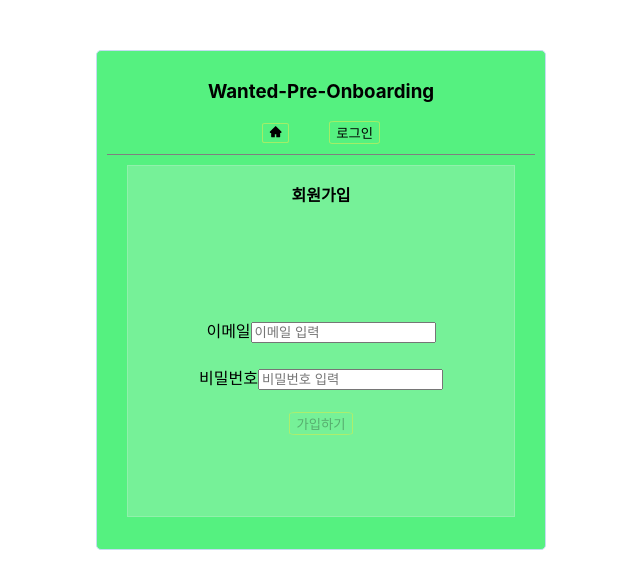
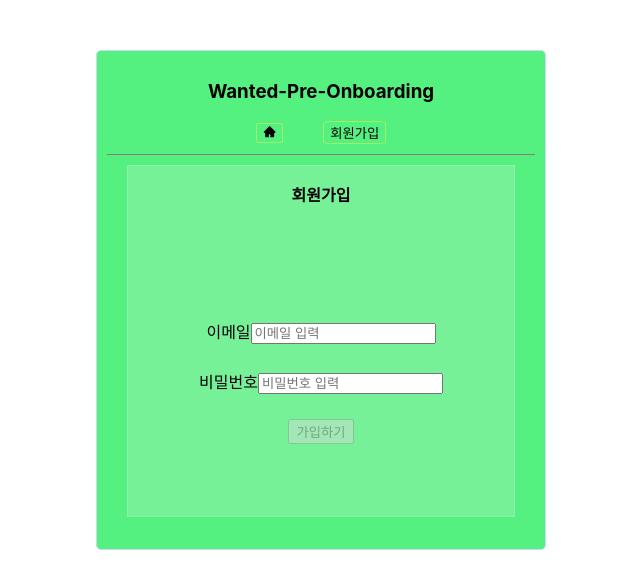
Before and after one commit to DataCodeLiteracy/wanted-pre-onboarding-frontend, a React (Create React App) app: page /signup in a window 1280 px wide. Shown: the top 588 px of the page, without its empty margins (302-942 px from the left). Built offline with nearby package versions, Linux system fonts and the light colour scheme.

Commit message:
refac: 회원가입, 로그인 페이지 중복되는 부분 컴포넌트 분리하기
* Auth 컴포넌트
  - UI가 동일하기 대부분 동일하기 때문에 버튼과 타이틀 그리고 호출하는 함수를
    prop으로 전달해서 Auth 컴포넌트로 분리

2023.07.04

```diff
--- a/src/components/Auth.tsx
+++ b/src/components/Auth.tsx
@@ -0,0 +1,74 @@
+import { useContext } from 'react'
+import AppHeader from '../components/AppHeader'
+import { SignForm, SignTitle, SignWrapper, SignMain } from '../styles/SignStyle'
+import { AuthContext, AuthContextProps } from '../context/AuthContext'
+interface AuthProps {
+  sign: string
+  signBtn: string
+  handleSign: (e: React.FormEvent<HTMLFormElement>) => void
+}
+
+const Auth = ({ sign, signBtn, handleSign }: AuthProps) => {
+  const authContext = useContext<AuthContextProps | null>(AuthContext)
+
+  if (!authContext) {
+    return
+  }
+
+  const {
+    email,
+    password,
+    btnDisabled,
+    navigate,
+    handleEmailChange,
+    handlePasswordChange
+  } = authContext
+  return (
+    <SignWrapper>
+      <AppHeader
+        navigate={navigate}
+        showLogoutButton={false}
+        showHomeButton={true}
+        showSignupButton={true}
+        showSigninButton={false}
+      />
+      <SignMain>
+        <SignTitle>{sign}</SignTitle>
+        <SignForm onSubmit={handleSign}>
+          <div>
+            <label htmlFor="email">이메일</label>
+            <input
+              id="email"
+              data-testid="email-input"
+              type="text"
+              placeholder="이메일 입력"
+              value={email}
+              onChange={handleEmailChange}
+            />
+          </div>
+          <div>
+            <label htmlFor="password">비밀번호</label>
+            <input
+              id="password"
+              data-testid="password-input"
+              type="password"
+              placeholder="비밀번호 입력"
+              value={password}
+              onChange={handlePasswordChange}
+            />
+          </div>
+
+          <button
+            data-testid="signin-button"
+            type="submit"
+            disabled={btnDisabled}
+          >
+            {signBtn}
+          </button>
+        </SignForm>
+      </SignMain>
+    </SignWrapper>
+  )
+}
+
+export default Auth
--- a/src/context/AuthContext.tsx
+++ b/src/context/AuthContext.tsx
@@ -25,7 +25,7 @@
 
   useEffect(() => {
     setBtnDisabled(!isValidEmail || !isValidPassword)
-  }, [email, password])
+  }, [isValidEmail, isValidPassword])
 
   useEffect(() => {
     if (accessToken) {
--- a/src/pages/Signin.tsx
+++ b/src/pages/Signin.tsx
@@ -1,8 +1,7 @@
 import axios, { AxiosError } from 'axios'
 import React, { useContext } from 'react'
-import AppHeader from '../components/AppHeader'
-import { SignForm, SignTitle, SignWrapper, SignMain } from '../styles/SignStyle'
 import { AuthContext, AuthContextProps } from '../context/AuthContext'
+import Auth from '../components/Auth'
 
 export default function Signup() {
   const authContext = useContext<AuthContextProps | null>(AuthContext)
@@ -11,15 +10,7 @@
     return
   }
 
-  const {
-    email,
-    password,
-    btnDisabled,
-    accessToken,
-    navigate,
-    handleEmailChange,
-    handlePasswordChange
-  } = authContext
+  const { email, password, accessToken, navigate } = authContext
 
   if (accessToken) {
     navigate('/todo')
@@ -66,50 +57,5 @@
     }
   }
 
-  return (
-    <SignWrapper>
-      <AppHeader
-        navigate={navigate}
-        showLogoutButton={false}
-        showHomeButton={true}
-        showSignupButton={true}
-        showSigninButton={false}
-      />
-      <SignMain>
-        <SignTitle>로그인</SignTitle>
-        <SignForm onSubmit={handleSignin}>
-          <div>
-            <label htmlFor="email">이메일</label>
-            <input
-              id="email"
-              data-testid="email-input"
-              type="text"
-              placeholder="이메일 입력"
-              value={email}
-              onChange={handleEmailChange}
-            />
-          </div>
-          <div>
-            <label htmlFor="password">비밀번호</label>
-            <input
-              id="password"
-              data-testid="password-input"
-              type="password"
-              placeholder="비밀번호 입력"
-              value={password}
-              onChange={handlePasswordChange}
-            />
-          </div>
-
-          <button
-            data-testid="signin-button"
-            type="submit"
-            disabled={btnDisabled}
-          >
-            로그인
-          </button>
-        </SignForm>
-      </SignMain>
-    </SignWrapper>
-  )
+  return <Auth sign={'로그인'} signBtn={'로그인'} handleSign={handleSignin} />
 }
--- a/src/pages/Signup.tsx
+++ b/src/pages/Signup.tsx
@@ -1,9 +1,7 @@
 import axios, { AxiosError } from 'axios'
 import { useContext } from 'react'
-import { SignWrapper, SignTitle, SignMain, SignForm } from '../styles/SignStyle'
-import { Button } from '../styles/HeaderStyle'
-import AppHeader from '../components/AppHeader'
 import { AuthContext, AuthContextProps } from '../context/AuthContext'
+import Auth from '../components/Auth'
 
 export default function Signup() {
   const authContext = useContext<AuthContextProps | null>(AuthContext)
@@ -12,15 +10,7 @@
     return
   }
 
-  const {
-    email,
-    password,
-    btnDisabled,
-    accessToken,
-    navigate,
-    handleEmailChange,
-    handlePasswordChange
-  } = authContext
+  const { email, password, accessToken, navigate } = authContext
 
   if (accessToken) {
     navigate('/todo')
@@ -58,50 +48,6 @@
   }
 
   return (
-    <SignWrapper>
-      <AppHeader
-        navigate={navigate}
-        showLogoutButton={false}
-        showHomeButton={true}
-        showSignupButton={false}
-        showSigninButton={true}
-      />
-      <SignMain>
-        <SignTitle>회원가입</SignTitle>
-        <SignForm onSubmit={handleSignup}>
-          <div>
-            <label htmlFor="email">이메일</label>
-            <input
-              id="email"
-              data-testid="email-input"
-              type="text"
-              placeholder="이메일 입력"
-              autoComplete="on"
-              value={email}
-              onChange={handleEmailChange}
-            />
-          </div>
-          <div>
-            <label htmlFor="password">비밀번호</label>
-            <input
-              id="password"
-              data-testid="password-input"
-              type="password"
-              placeholder="비밀번호 입력"
-              value={password}
-              onChange={handlePasswordChange}
-            />
-          </div>
-
-          <Button
-            data-testid="signup-button"
-            type="submit"
-            disabled={btnDisabled}
-          >
-            가입하기
-          </Button>
-        </SignForm>
-      </SignMain>
-    </SignWrapper>
+    <Auth sign={'회원가입'} signBtn={'가입하기'} handleSign={handleSignup} />
   )
 }
```
